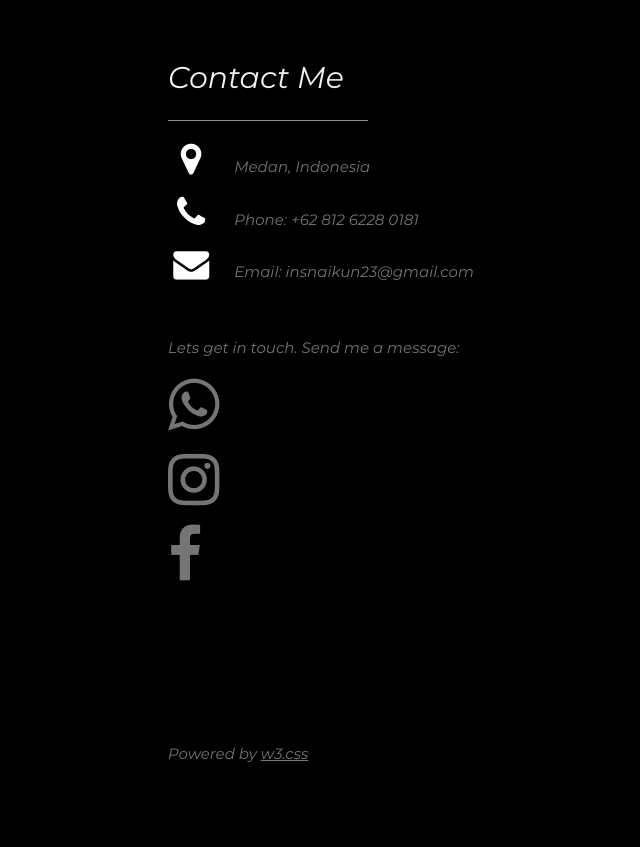
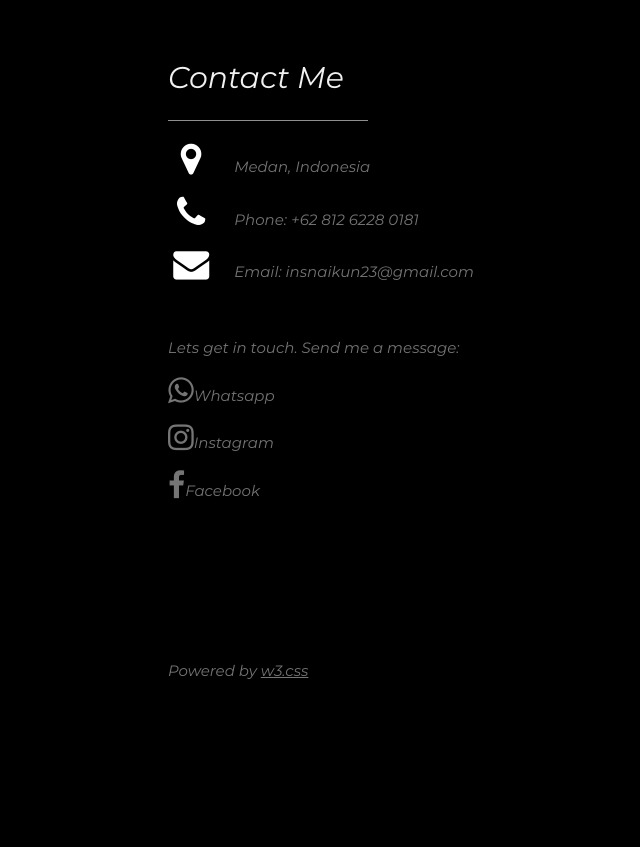
Before and after one commit to mk-insani/mk-insani.github.io, a plain HTML site: page index.html in a window 1280 px wide. Shown: the part 4330-5177 px from the top of the page, without its empty margins (42-682 px from the left). After the commit the page ends 5104 px from the top, so only its background shows below. Drawn offline with Linux system fonts and the light colour scheme.

Commit message:
Update index.html

```diff
--- a/index.html
+++ b/index.html
@@ -187,10 +187,12 @@ body, h1,h2,h3,h4,h5,h6 {font-family: "Montserrat", sans-serif}
       <p><i class="fa fa-phone fa-fw w3-text-white w3-xxlarge w3-margin-right"></i> Phone: +62 812 6228 0181</p>
       <p><i class="fa fa-envelope fa-fw w3-text-white w3-xxlarge w3-margin-right"> </i> Email: insnaikun23@gmail.com</p>
     </div><br>
+    <div style="display=flex;">
     <p>Lets get in touch. Send me a message:</p>
-    <p><a href="https://api.whatsapp.com/send?phone=6281262280181" target="_blank"><i class="fa fa-whatsapp fa-4x"></i></a></p>
-    <p><a href="https://instagram.com/mk_insani" target="_blank"><i class="fa fa-instagram fa-4x"></i></a></p>
-    <p><a href="https://facebook.com/uchia.insani.1" target="_blank"><i class="fa fa-facebook fa-4x"></i></a></p>
+    <p><a href="https://api.whatsapp.com/send?phone=6281262280181" target="_blank"><i class="fa fa-whatsapp fa-2x"></i></a>Whatsapp</p>
+    <p><a href="https://instagram.com/mk_insani" target="_blank"><i class="fa fa-instagram fa-2x"></i></a>Instagram</p>
+    <p><a href="https://facebook.com/uchia.insani.1" target="_blank"><i class="fa fa-facebook fa-2x"></i></a>Facebook</p>
+    </div>
 
   <!-- End Contact Section -->
   </div>
```
